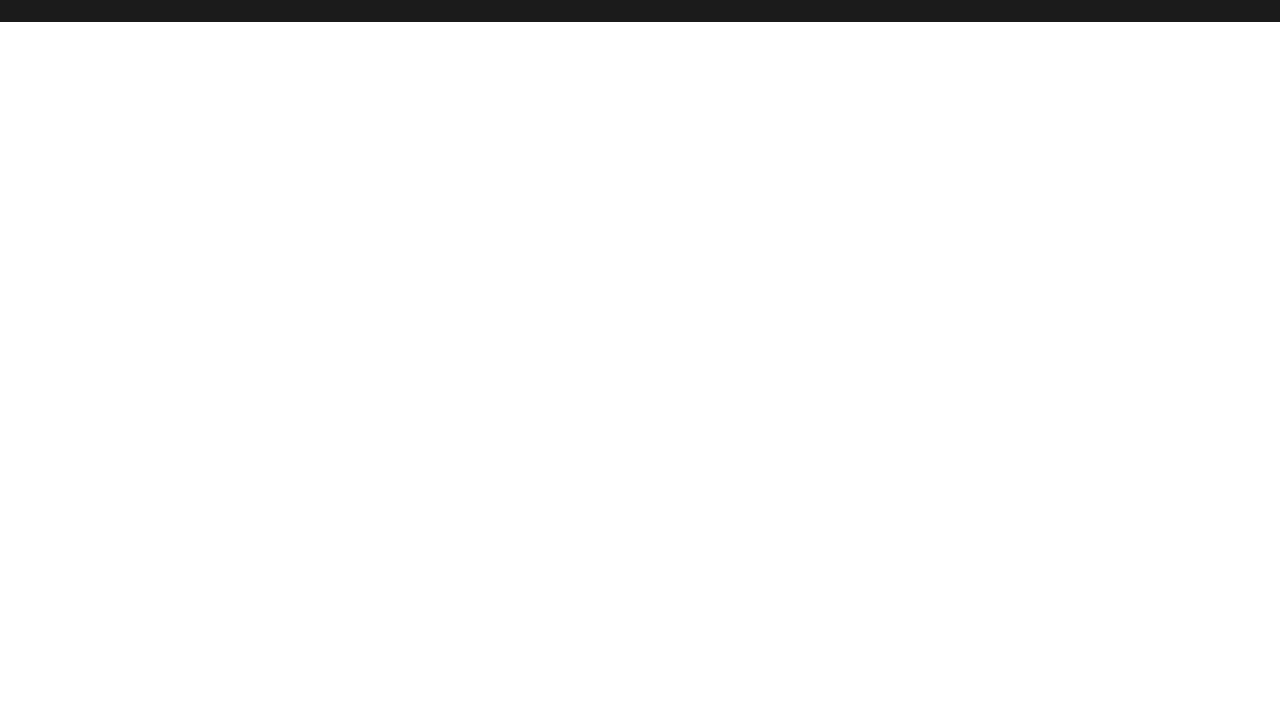
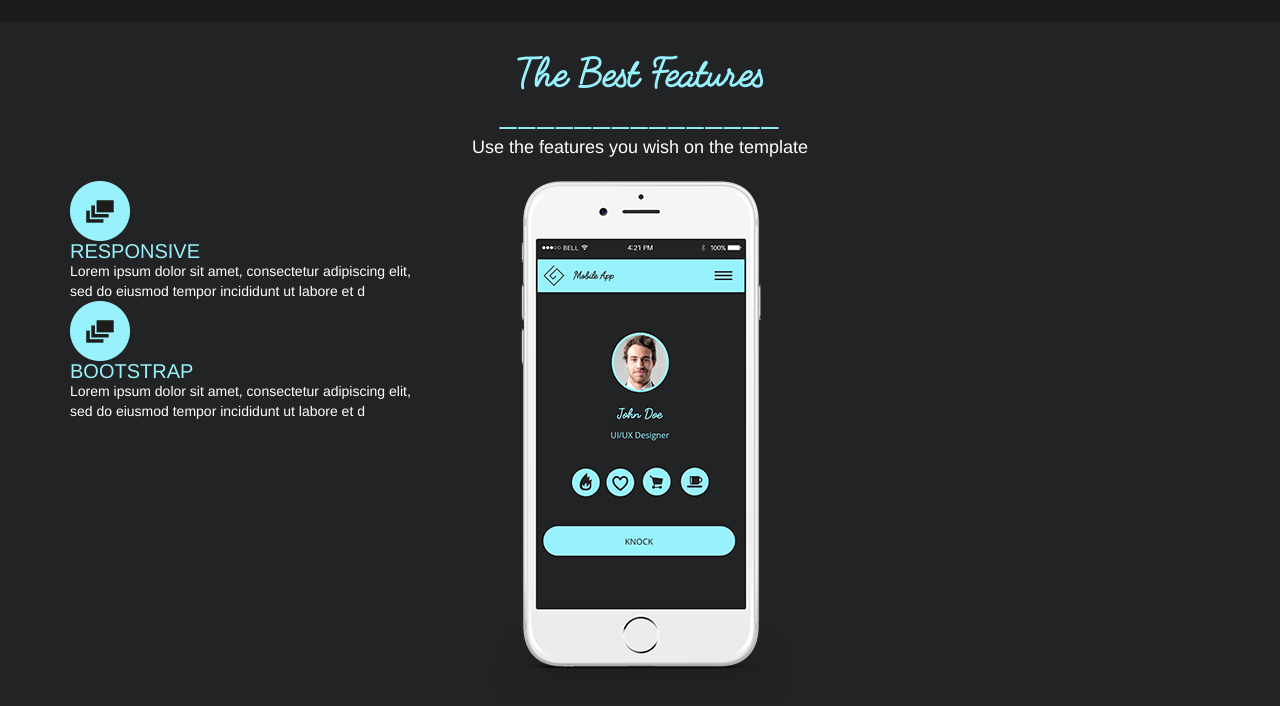
Before and after one commit to DynamicSTOP/g-app, a plain HTML site: page index.html in a window 1280 px wide. Shown: the part 778-1484 px from the top of the page. Before the commit the page ends 800 px from the top, so only its background shows below. Drawn offline with nearby package versions, Linux system fonts and the light colour scheme; grey boxes are pictures that could not be loaded.

Commit message:
added features page

```diff
--- a/css/g-app.css
+++ b/css/g-app.css
@@ -1,8 +1,14 @@
+@font-face {
+    font-family: Fabfelt;
+    src: url(../fonts/FabfeltScript-Bold.otf);
+}
+
 html,body{
     width:  100%;
     height: 100%;
     color:white;
 }
+
 .header {
     height: 100%;
     width: 100%;
@@ -21,7 +27,7 @@ html,body{
     left: 0;
 }
 
-.header .logo{
+.logo{
     text-align: center;
     padding-top:30px;
 }
@@ -47,3 +53,49 @@ html,body{
     top: 30px;
     background: url("../img/h-phone.png");
 }
+
+.caption{
+    font-family: Fabfelt;
+    font-size: 40px;
+    line-height: 40px;
+    color: #98f2fd;
+}
+
+.header .caption{
+    margin-bottom:20px;
+}
+
+/* features */
+
+.features{
+    height: 100%;
+    width: 100%;
+    background: #222325;
+}
+.features .lines{
+    font-size:30px;
+    letter-spacing: 2px;
+    color: #98f2fd;
+}
+
+.features .hint{
+    font-size: 18px;
+}
+
+.features .phone{
+    text-align: center;
+}
+
+.features .top{
+    margin-bottom: 20px;
+}
+
+.features .advice >div{
+    display:block;
+}
+.features .advice .topic{
+    color: #98f2fd;
+    font-size: 20px;
+    line-height: 20px;
+    text-transform: uppercase;
+}
--- a/index.html
+++ b/index.html
@@ -24,15 +24,57 @@
             </div>
             <div class="row">
                 <div class="col-md-6">
-                    boring text
+                    <div class="caption">The Magnigicent 'G'</div>
+                    <div>Lorem ipsum dolor sit amet, consectetur adipiscing elit, sed do eiusmod tempor incididunt ut labore et dolore magna aliqua. Ut enim ad minim veniam, quis nostrud exercitation ullamco laboris nisi ut aliquip ex ea commodo consequat. Duis aute irure dolor in reprehenderit in voluptate velit esse cillum dolore eu fugiat nulla pariatur. Excepteur sint occ</div>
+                    <div class="getOn container-fluid">
+                        <div class="apple col-md-6"><img src="./img/h-apple.png" /></div>
+                        <div class="android col-md-6"><img src="./img/h-android.png" /></div>
+                    </div>
                 </div>
                 <div class="col-md-6 phones">
                     <div id="phone1"></div>
                     <div id="phone2"></div>
                 </div>
             </div>
+        </div>
+    </div>
 
+    <div class="features">
+        <div class="container">
+            <div class="row top">
+                <div class="col-md-4 col-md-offset-4 logo ">
+                    <div class="caption">The Best Features</div>
+                    <div class="lines">_______________</div>
+                    <div class="hint">Use the features you wish on the template</div>
+                </div>
+            </div>
+            <div class="row">
+                <div class="col-md-4">
+                    <div class="advice">
+                        <div class="icon"><img src="./img/f-responsive.png"></div>
+                        <div>
+                            <div class="topic">responsive</div>
+                            <div>Lorem ipsum dolor sit amet, consectetur adipiscing elit, sed do eiusmod tempor incididunt ut labore et d</div>
+                        </div>
+                    </div>
+                    <div class="advice">
+                        <div class="icon"><img src="./img/f-bs.png"></div>
+                        <div>
+                            <div class="topic">bootstrap</div>
+                            <div>Lorem ipsum dolor sit amet, consectetur adipiscing elit, sed do eiusmod tempor incididunt ut labore et d</div>
+                        </div>
+                    </div>
+                </div>
+                <div class="phone col-md-4">
+                    <img src="./img/f-phone.png" />
+                </div>
+                <div class="col-md-4">
+
+                </div>
+
+            </div>
         </div>
+
     </div>
 
 </body>
```
Also changed, not shown: img/f-booster.png (added), img/f-bs.png (added), img/f-creativity.png (added), img/f-phone.png (added), img/f-responsive.png (added), img/h-android.png (added), img/h-apple.png.
